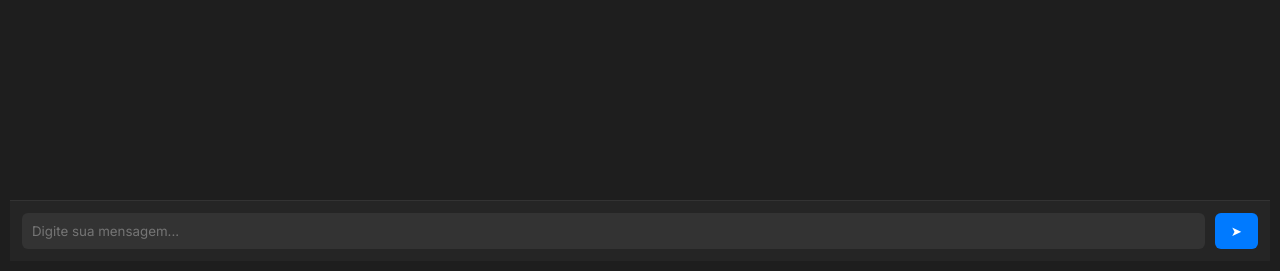
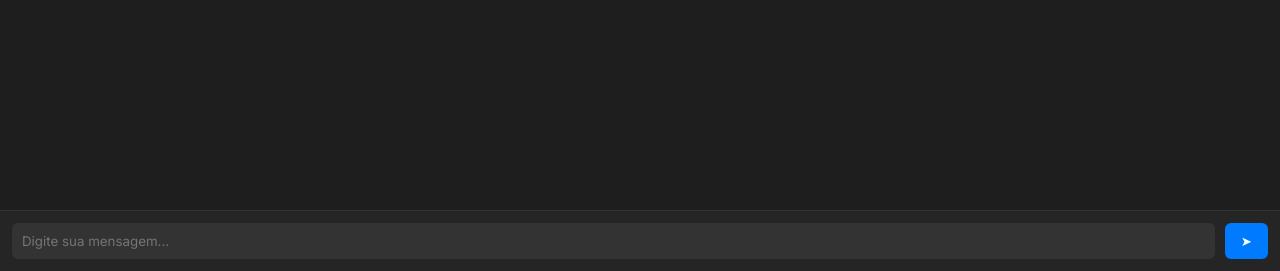
Before and after one commit to higorslva/health-chatbot, a Flask app: page / in a window 1280 px wide. Shown: the part 529-800 px from the top of the page. Run offline with Flask 3, Linux system fonts and the light colour scheme.

Commit message:
Ajustes no frontend

```diff
--- a/templates/index.html
+++ b/templates/index.html
@@ -20,6 +20,7 @@
             justify-content: center;
             align-items: center;
             height: 100vh;
+            overflow: hidden;
         }
         .chat-container {
             width: 100vw;
@@ -27,7 +28,6 @@
             background: #1e1e1e;
             display: flex;
             flex-direction: column;
-            padding: 10px;
         }
         .chat-box {
             flex: 1;
@@ -35,6 +35,7 @@
             overflow-y: auto;
             display: flex;
             flex-direction: column;
+            padding-bottom: 60px; /* Espaço para o input */
         }
         .message {
             padding: 12px;
@@ -57,6 +58,10 @@
             color: white;
         }
         .chat-input {
+            position: fixed;
+            bottom: 0;
+            left: 0;
+            width: 100%;
             display: flex;
             padding: 12px;
             background: #252525;
```
